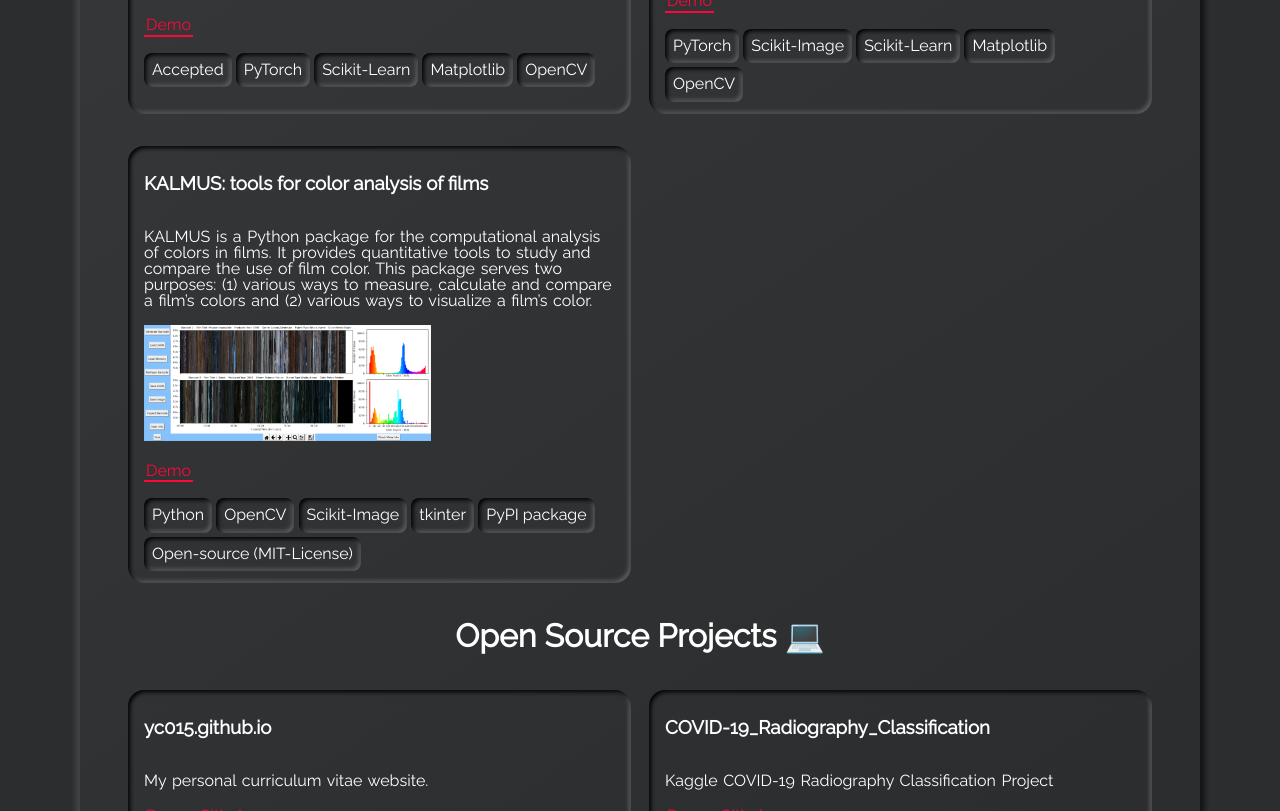
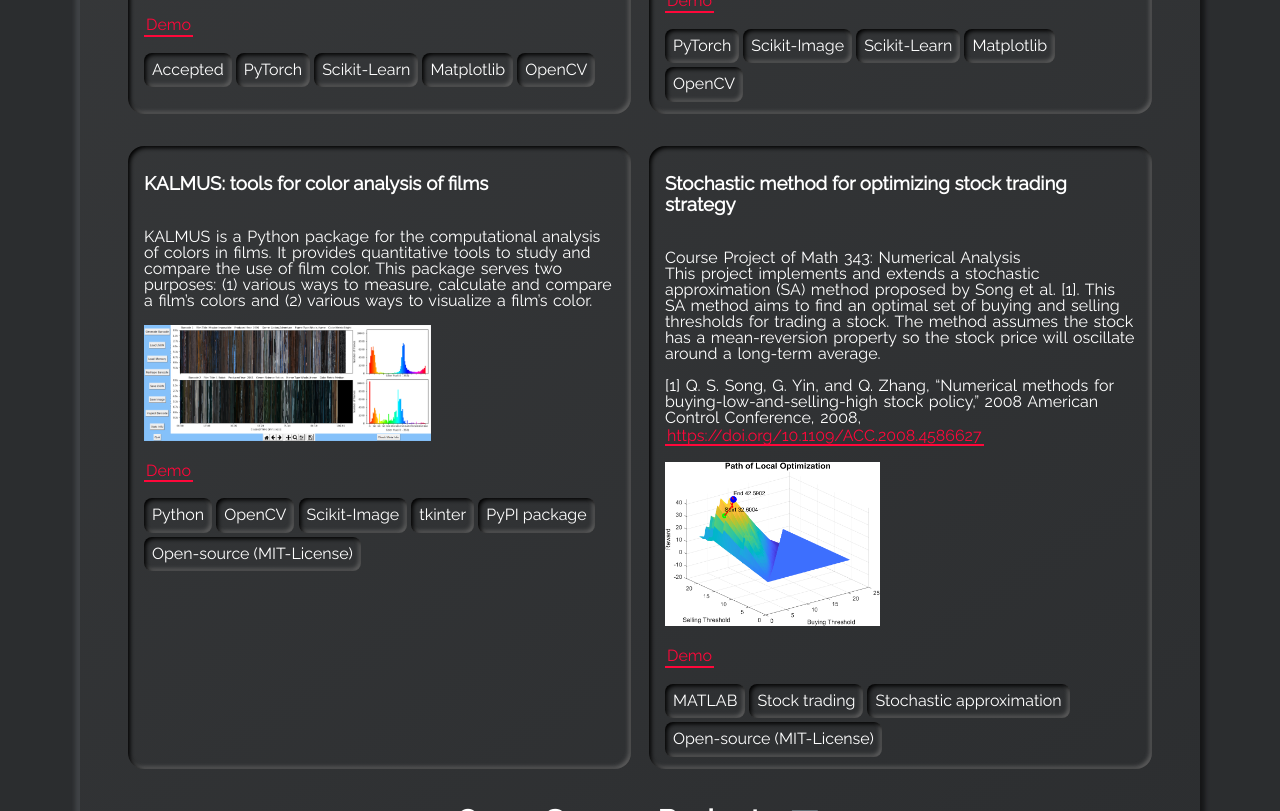
Before and after one commit to yc015/yc015.github.io, a Jekyll site: the page index.html, which Jekyll copies as it is, in a window 1280 px wide and 900 px high, scrolled down 2016 px, cut to the strip 89-900 px from the top of the window. Built offline with Jekyll 4.4.1, drawn with Linux system fonts in a browser that asks for light colours; some of the changed text lies outside the part shown.

Commit message:
update the SA method

```diff
--- a/_includes/landing-page.html
+++ b/_includes/landing-page.html
@@ -5,7 +5,7 @@
     </h1>
     <h1>
       <span id="txt-rotate" data-period="2000"
-        data-rotate='["{{site.typing_text}}", "Medical Imaging", "Digital Humanities", "scroll down for more."]'
+        data-rotate='["{{site.typing_text}}", "Human-Centered Computing", "Medical Imaging", "Digital Humanities", "scroll down for more."]'
       >
       </span>
     </h1>
--- a/_js/app.js
+++ b/_js/app.js
@@ -1,5 +1,5 @@
 setTimeout(function() {
-  fadeOutPreloader(document.getElementById('preloader'), 69);
+  fadeOutPreloader(document.getElementById('preloader'), 19);
 }, 1500);
 
 $(document).ready(function() {
--- a/index.html
+++ b/index.html
@@ -37,7 +37,7 @@
     </h1>
     <h1>
       <span id="txt-rotate" data-period="2000"
-        data-rotate='["Deep Learning", "Medical Imaging", "Digital Humanities", "scroll down for more."]'
+        data-rotate='["Deep Learning", "Human-Centered Computing", "Medical Imaging", "Digital Humanities", "scroll down for more."]'
       >
       </span>
     </h1>
@@ -194,6 +194,31 @@
 
       </div>
 
+      <div class="project neumorphism-card" data-aos="zoom-in-down">
+        <div class="name-link-wrapper">
+          <h3>Stochastic method for optimizing stock trading strategy</h3>
+        </div>
+        <p class="project-desc">Course Project of Math 343: Numerical Analysis <br> This project implements and extends a stochastic approximation (SA) method proposed by Song et al. [1]. This SA method aims to find an optimal set of buying and selling thresholds for trading a stock. The method assumes the stock has a mean-reversion property so the stock price will oscillate around a long-term average. <br> <br> [1] Q. S. Song, G. Yin, and Q. Zhang, “Numerical methods for buying-low-and-selling-high stock policy,” 2008 American Control Conference, 2008, <a class='highlight-link' href='https://doi.org/10.1109/ACC.2008.4586627' target='_blank' rel='noreferrer'> https://doi.org/10.1109/ACC.2008.4586627 </a> <br> <br> <img src='assets/img/local_stochastic_optimization_stock_trading.png' alt='stochastic_optimization' height='164'></p>
+
+          <a class="highlight-link" href="https://github.com/yc015/stochastic-optimization-of-stock-buying-selling" target="_blank" rel="noreferrer">
+            Demo
+          </a>
+
+
+          <div class="tag-wrapper">
+
+              <span class="tag neumorphism-card">MATLAB</span>
+
+              <span class="tag neumorphism-card">Stock trading</span>
+
+              <span class="tag neumorphism-card">Stochastic approximation</span>
+
+              <span class="tag neumorphism-card">Open-source (MIT-License)</span>
+
+          </div>
+
+      </div>
+
   </div>
 
 
@@ -204,6 +229,36 @@
 
 
   <div class="projects-wrapper">
+
+
+        <div class="project neumorphism-card" data-aos="zoom-in-down">
+          <div class="name-link-wrapper">
+            <h3>stochastic-optimization-of-stock-buying-selling</h3>
+            <div class="links">
+
+
+            </div>
+          </div>
+          <p class="project-desc">Find the optimal buying & selling threshold of a stock using stochastic optimization.</p>
+
+          <a class="highlight-link" href="https://github.com/yc015/stochastic-optimization-of-stock-buying-selling" target="_blank" rel="noreferrer">
+            Github
+          </a>
+
+            <div class="tag-wrapper">
+
+                <span class="tag neumorphism-card">finance</span>
+
+                <span class="tag neumorphism-card">matlab</span>
+
+                <span class="tag neumorphism-card">stochastic-optimization</span>
+
+                <span class="tag neumorphism-card">stock-trading</span>
+
+            </div>
+
+        </div>
+
 
 
         <div class="project neumorphism-card" data-aos="zoom-in-down">
```
Also changed, not shown: _data/projects.yml (+9 -0 lines), assets/img/local_stochastic_optimization_stock_trading.png (added), assets/js/app.min.js.
